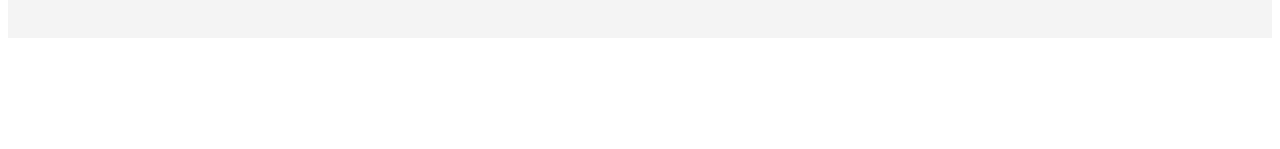
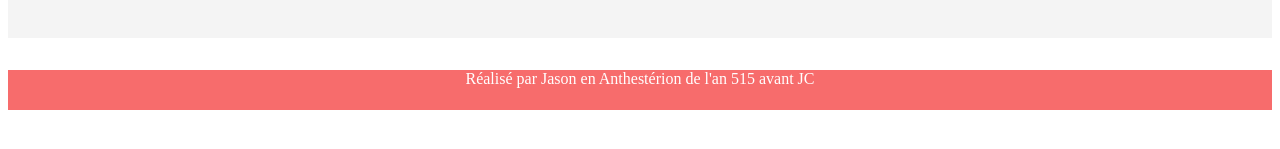
Before and after one commit to aureliedev/argonautes, a React (Create React App) app in the folder front/: page / in a window 1280 px wide. Shown: the part 245-394 px from the top of the page. Built offline with nearby package versions, Linux system fonts and the light colour scheme.

Commit message:
add footer.js fotter.css ok

```diff
--- a/front/src/App.js
+++ b/front/src/App.js
@@ -1,10 +1,12 @@
 import React from "react";
 import Header from "./composents/header/Header";
+import Footer from "./composents/footer/Footer";
 
 function App() {
   return (
     <div>
       <Header />
+      <Footer />
     </div>
   );
 }
--- /dev/null
+++ b/front/src/composents/footer/Footer.js
@@ -0,0 +1,12 @@
+import React from "react";
+import "./footer.css";
+
+function Footer() {
+  return (
+    <div className="footer">
+      <p>Réalisé par Jason en Anthestérion de l'an 515 avant JC</p>
+    </div>
+  );
+}
+
+export default Footer;
--- /dev/null
+++ b/front/src/composents/footer/footer.css
@@ -0,0 +1,9 @@
+.footer {
+    margin-top: 2em;
+    text-align: center;
+    color: #fff;
+    background: #f76c6c;
+    bottom: 0;
+    width: 100%;
+    height: 5vh;
+}
```
